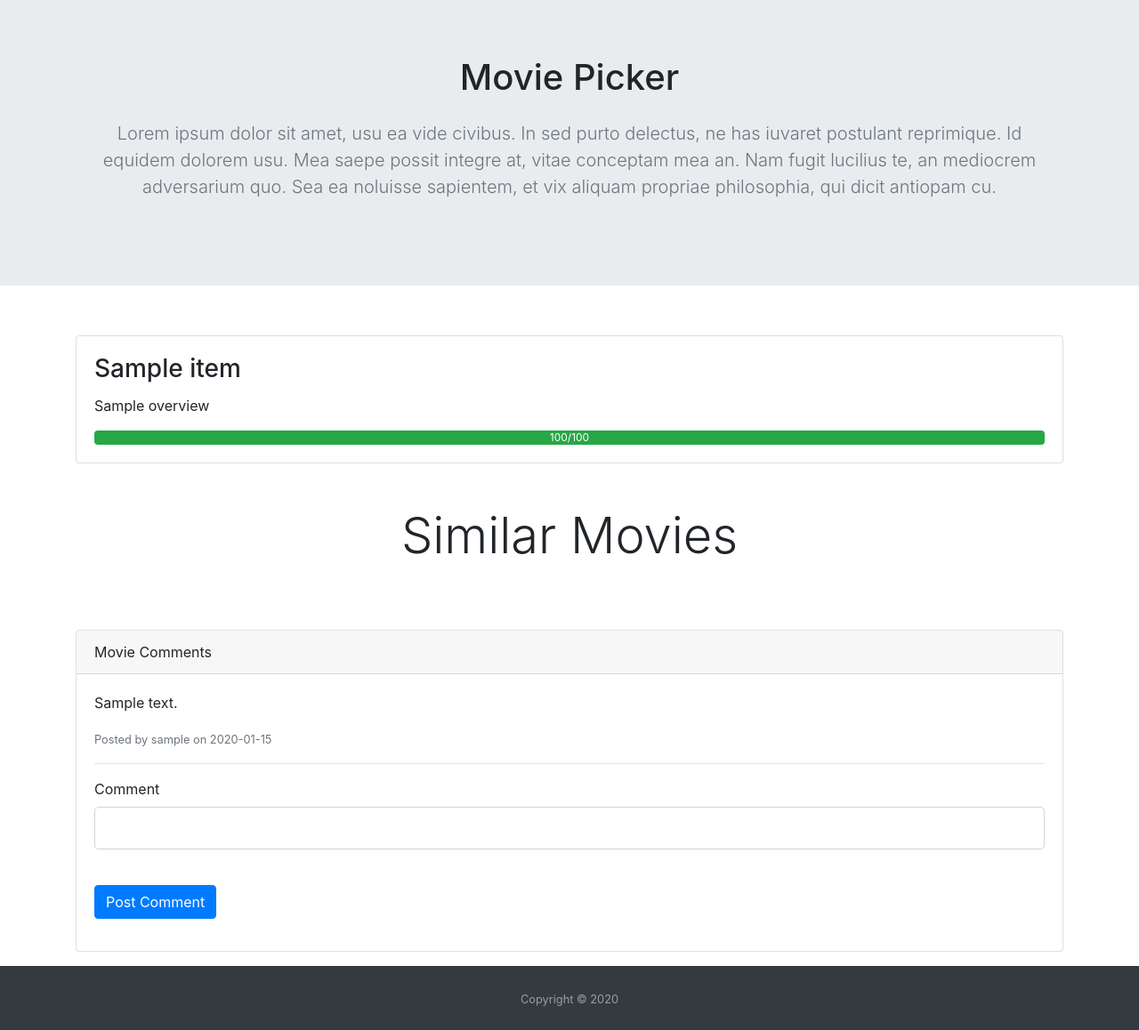
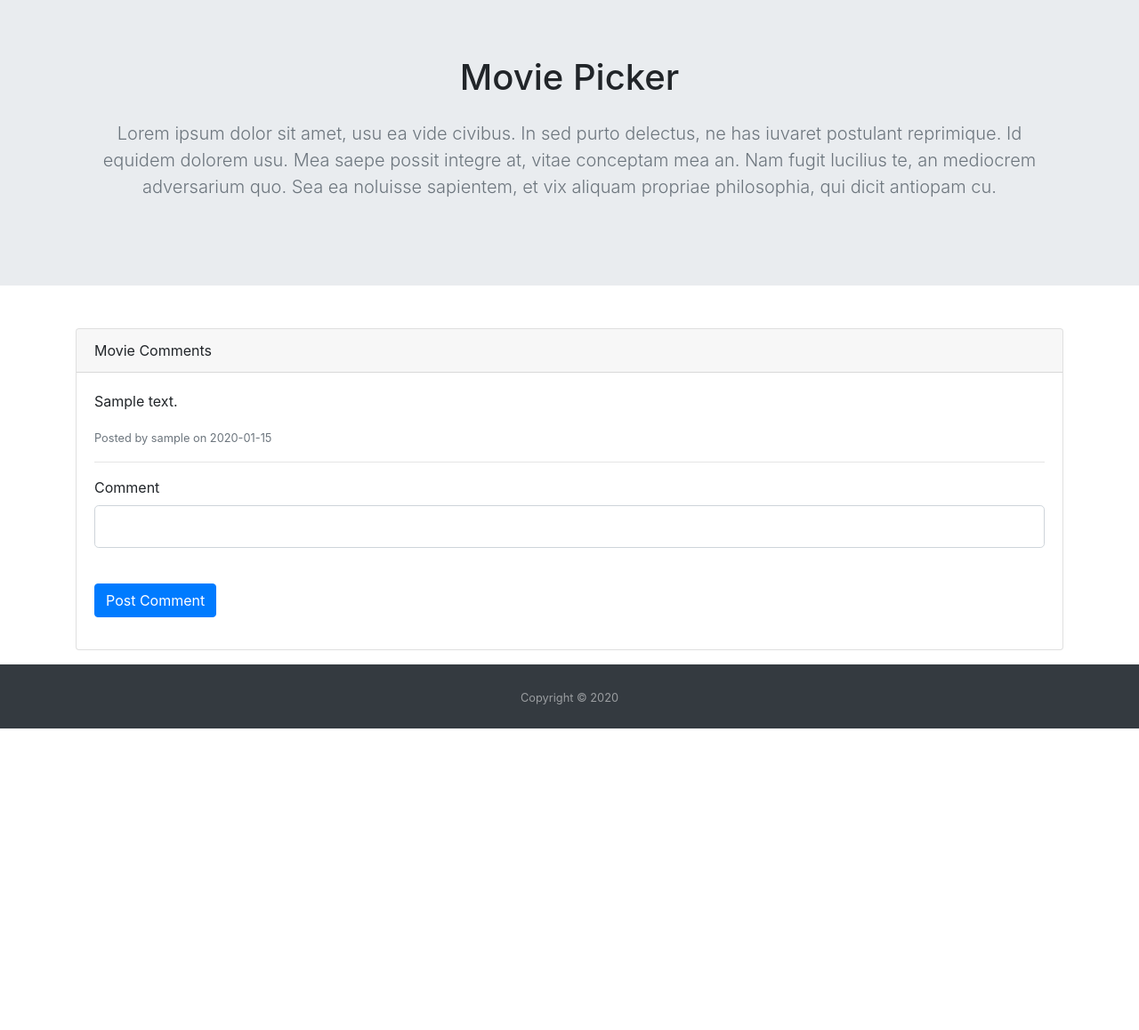
Before and after one commit to tee24/movie_recommendation, a Flask app: page /movie/1 in a window 1280 px wide. Shown: the part 57-1215 px from the top of the page at 89% size. After the commit the page ends 876 px from the top, so only its background shows below. Run offline with Flask 2, Linux system fonts and the light colour scheme; tables that the repository leaves empty hold one stand-in row (values such as "Sample post"); a database or web service that is not in the repository returns one stand-in record (values such as "Sample title"); data that the repository does not hold is empty; some libraries are stand-ins or nearby versions.

Commit message:
changing how a movie page looks

```diff
--- a/flaskmovie/templates/movie.html
+++ b/flaskmovie/templates/movie.html
@@ -1,39 +1,10 @@
 {% extends "template.html" %}
 {% block content %}
+
+<!-- COMMENTS -->
 <div class="container">
     <div class="row">
       <div class="col">
-        <div class="card mt-4">
-          <div class="card-body">
-            <h3 class="card-title">{{ movie.title }}</h3>
-            <p class="card-text">{{ movie.overview }}</p>
-            <div class="progress">
-                {% set score = (movie.vote_avg * 10)|round(0) %}
-                {% if score < 35 %}
-                    <div class="progress-bar bg-danger" role="progressbar" style="width: {{ score }}%" aria-valuemin="0" aria-valuemax="100">{{ score }}/100</div>
-                {% elif score< 60  %}
-                    <div class="progress-bar bg-warning" role="progressbar" style="width: {{ score }}%" aria-valuemin="0" aria-valuemax="100">{{ score }}/100</div>
-                {% else %}
-                    <div class="progress-bar bg-success" role="progressbar" style="width: {{ score }}%" aria-valuemin="0" aria-valuemax="100">{{ score }}/100</div>
-                {% endif %}
-            </div>
-          </div>
-        </div>
-          <h3 class="display-4 text-center p-5">Similar Movies</h3>
-    <div class="row">
-    {% for item in recs %}
-        <div class="col-md-6 col-lg-4 py-1 d-flex align-items-stretch">
-            <div class="card">
-                <a href="{{ url_for('movie', movie_id=item.id) }}" class="stretched-link"></a>
-                <img class="card-img-top img-fluid" src="http://image.tmdb.org/t/p/w342{{ item.poster_path }}" style="height: 100">
-                <div class="card-block">
-                    <h3 class="card-title">{{ item.title }}</h3>
-                    <p class="card-text">{{ item.overview }}</p>
-                </div>
-            </div>
-        </div>
-    {% endfor %}
-</div>
         <!-- /.card -->
         <div class="card card-outline-secondary my-3">
           <div class="card-header">
```
